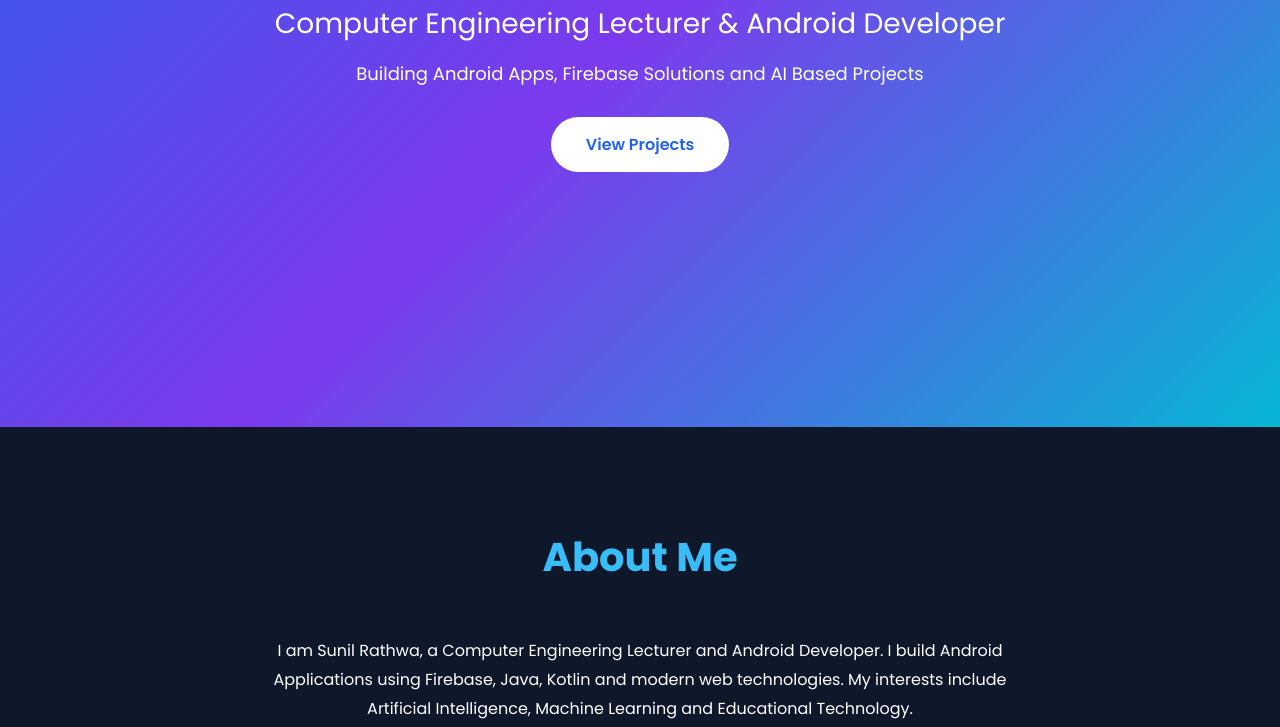
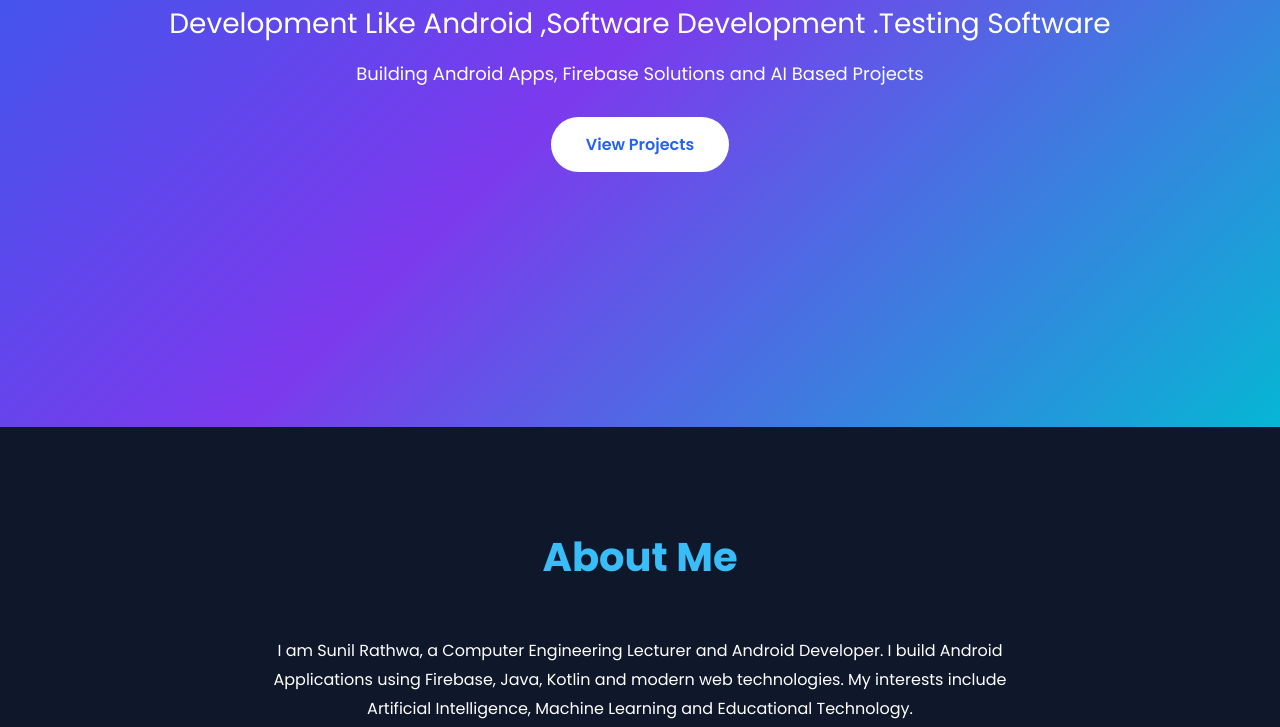
Before and after one commit to invinciblecapable-droid/portfolio, a plain HTML site: page index.html in a window 1280 px wide. Shown: the part 373-1100 px from the top of the page. Drawn offline with Linux system fonts and the light colour scheme.

Commit message:
index.html

```diff
--- a/index.html
+++ b/index.html
@@ -225,7 +225,7 @@ justify-content:center;
 
 <h1>Sunil Rathwa</h1>
 
-<h2>Computer Engineering Lecturer & Android Developer</h2>
+<h2>Development Like Android ,Software Development .Testing Software</h2>
 
 <p>
 Building Android Apps, Firebase Solutions and AI Based Projects
```
